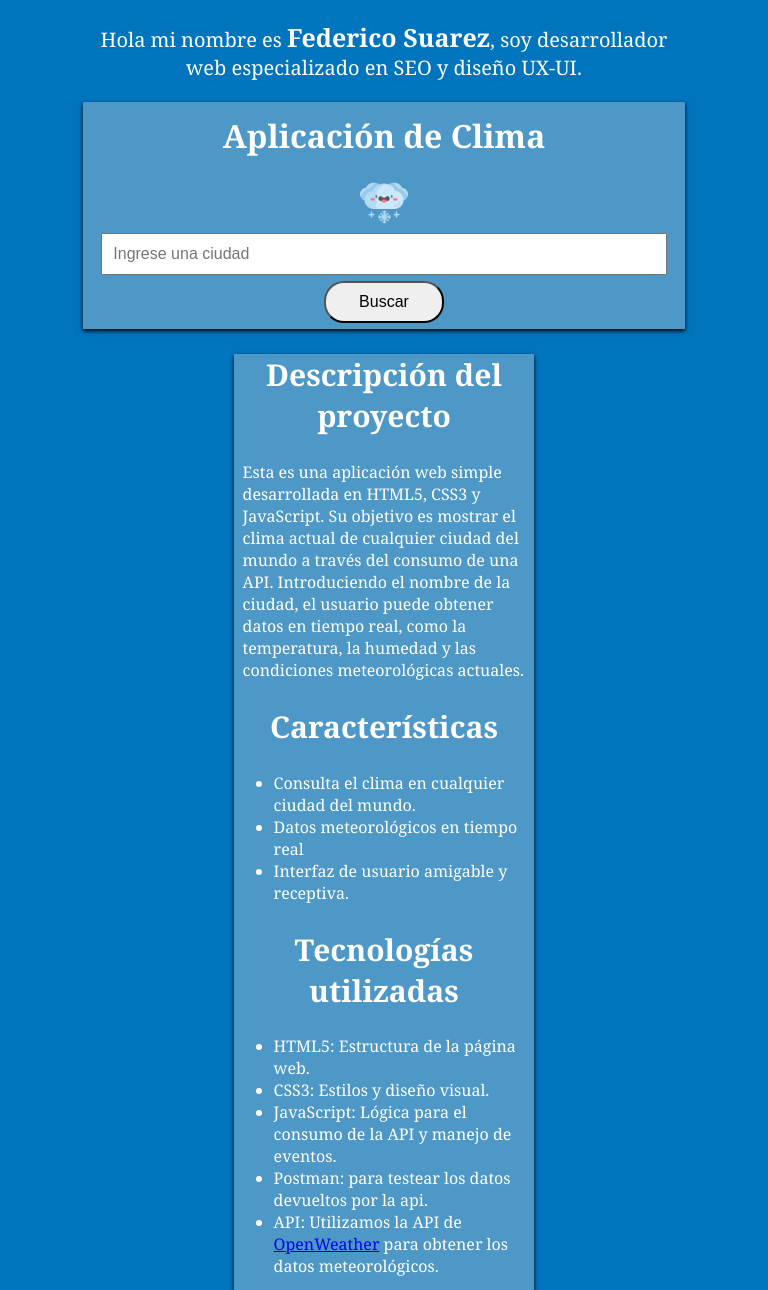
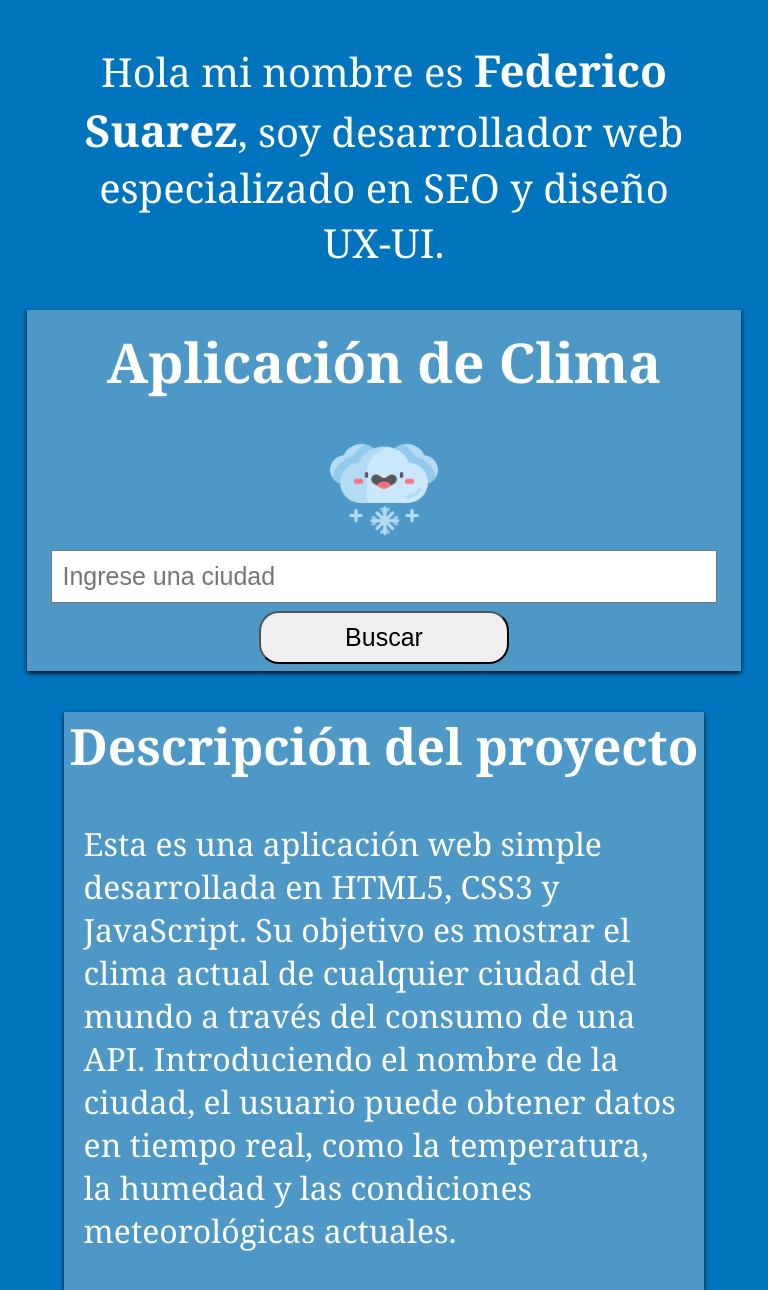
Before and after one commit to federicosuarez7/appClima, a plain HTML site: page AppClima/index.html in a window 768 px wide. Shown: the top 1290 px of the page. Drawn offline with Linux system fonts and the light colour scheme.

Commit message:
Se adaptó la web al tamaño de las tablet

```diff
--- a/AppClima/index.html
+++ b/AppClima/index.html
@@ -34,7 +34,7 @@
                 <li>CSS3: Estilos y diseño visual.</li>
                 <li>JavaScript: Lógica para el consumo de la API y manejo de eventos.</li>
                 <li>Postman: para testear los datos devueltos por la api.</li>
-                <li>API: Utilizamos la API de <a href="https://openweathermap.org/" target="_blank">OpenWeather</a> para obtener los datos
+                <li>API: Utilizamos la API de <a href="https://openweathermap.org/" target="_blank" class="enlace">OpenWeather</a> para obtener los datos
                     meteorológicos.</li>
             </ul>
             <div class="container-logos">
--- a/AppClima/styles.css
+++ b/AppClima/styles.css
@@ -90,5 +90,48 @@ h2{
     display: inline-block;
     width: 10%;
     margin: 0% 3% 2% 3%;
+}
+.enlace{
+    color: white;
+}
+/* Adaptación a tablet */
+@media only screen and (min-width: 768px) and (max-width: 1024px){
+    .presentacion{
+        font-size: 40px;
+    }
+    .nombre{
+        font-size: 44px;
+    }
+    .container{
+        max-width: 95%;
+    }
+    h1{
+        font-size: 55px;
+    }
+    .imgNube{
+        width: 15%;
+    }
+    input[type='text']{
+        font-size: 25px;
+    }
+    button{
+        width: 35%;
+        font-size: 25px;
+    }
+    .descripcionProyecto{
+        max-width: 85%;
+    }
+    .descripcionProyecto>h2{
+        font-size: 50px;
+    }
+    .descripcionProyecto>p{
+        font-size: 32px;
+    }
+    .descripcionProyecto>ul>li{
+        font-size: 27px;
+    }
+}
+/* Adaptación a celulares */
+@media only screen and (max-width: 767px){
 
 }
```
